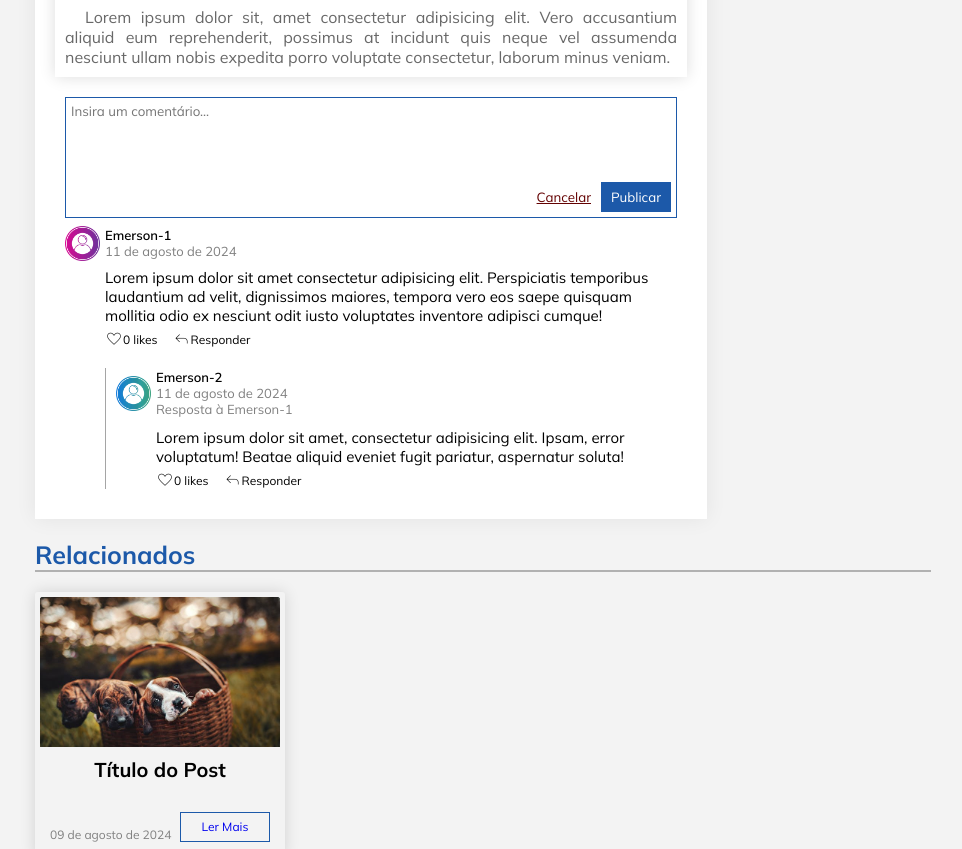
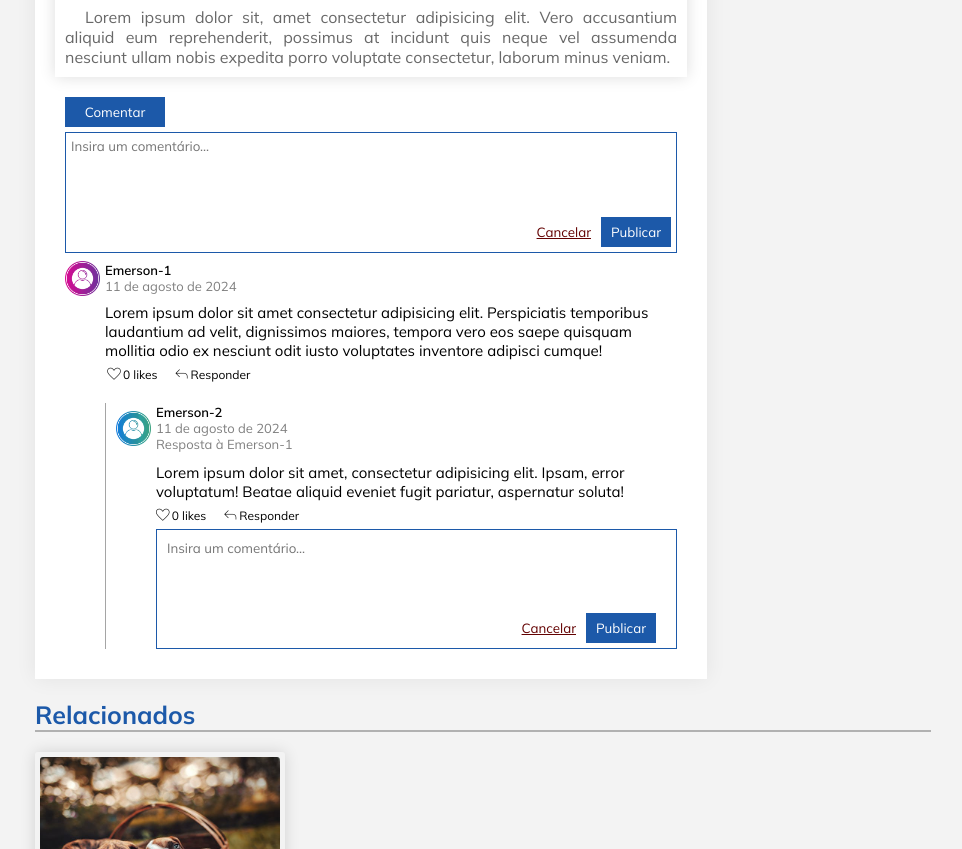
Before and after one commit to RodriguesEmerson/JavaScript-2.0, a plain HTML site: page Projetos/blog/post.html in a window 1280 px wide. Shown: the part 489-1338 px from the top of the page, without its empty margins (157-1119 px from the left). Drawn offline with nearby package versions, Linux system fonts and the light colour scheme.

Commit message:
Estrutura do blog concluída.

```diff
--- a/Projetos/blog/post.html
+++ b/Projetos/blog/post.html
@@ -66,6 +66,8 @@
 
             <!-- Caixa de Comentários -->
             <section class="coments-box flex">
+               <div class="new-coment-box">
+                  <input class="btn-new-coment-open" type="button" value="Comentar">
                   <form class="new-coment">
                      <textarea name="new-coment" id="new-coment" placeholder="Insira um comentário..."></textarea>
                      <div class="new-coment-buttons flex">
@@ -73,6 +75,7 @@
                         <button class="btn-new-coment-submit" type="submit">Publicar</button>
                      </div>
                   </form>
+               </div>
                <!-- Comentário -->
                <div class="coment">
                   <div class="coment-header flex">
@@ -95,13 +98,11 @@
                         <span class="material-symbols-outlined">reply</span>
                         <span>Responder</span>
                      </div>
-                     <div class="reply-box">
-
-                     </div>
                   </div>
 
                   <!-- Respostas ao comentário -->
                   <div class="coment-answers">
+
                      <div class="coment-answer">
                         <div class="coment-header flex">
                            <img class="coment-img" src="./images/user-icon-2.png" alt="">
@@ -111,10 +112,14 @@
                               <span class="replying-to-name">Resposta à Emerson-1</span>
                            </div>
                         </div>
+
                         <div class="coment-body">
                            <p>Lorem ipsum dolor sit amet, consectetur adipisicing elit. Ipsam, error voluptatum! Beatae aliquid eveniet fugit pariatur, aspernatur soluta!</p>
                         </div>
+
                         <div class="coment-footer flex">
+
+                           <div class="buttons-answers flex">
                               <div class="like-icon flex">
                                  <span class="material-symbols-outlined like-heart">favorite</span>
                                  <span class="like-number">0 likes</span></div>
@@ -122,7 +127,17 @@
                                  <span class="material-symbols-outlined">reply</span>
                                  <span>Responder</span>
                               </div>
-                           <div class="reply-box"></div>
+                           </div>
+
+                           <div class="reply-box">
+                              <form class="new-coment">
+                                 <textarea name="new-coment" id="new-coment-answer" class="new-coment" placeholder="Insira um comentário..."></textarea>
+                                 <div class="new-coment-buttons flex">
+                                    <button class="btn-new-coment-cancel" type="button">Cancelar</button>
+                                    <button class="btn-new-coment-submit" type="submit">Publicar</button>
+                                 </div>
+                              </form>
+                           </div>
                         </div>
                      </div>
 
--- a/Projetos/blog/style/post/_comentarios.scss
+++ b/Projetos/blog/style/post/_comentarios.scss
@@ -1,5 +1,6 @@
 
 $cor-padrao: rgb(28, 89, 169);
+$btn-coment: rgb(161, 73, 0);
 $background-gradient: linear-gradient(90deg, rgba(47,130,205,1) 0%, rgba(34,34,140,1) 70%, rgba(43,38,133,1) 100%);
 
 #posts{
@@ -10,13 +11,30 @@ $background-gradient: linear-gradient(90deg, rgba(47,130,205,1) 0%, rgba(34,34,1
    padding: 10px;
    flex-direction: column;
 
+   .new-coment-box{
+      width: 100%;
+      .btn-new-coment-open{
+         height: 30px;
+         width: 100px;
+         color: white;
+         background: $cor-padrao;
+         border: none;
+         cursor: pointer;
+         margin-bottom: 5px;
+         transition: 0.4s;
+
+            &:hover{
+               background-color: darken($cor-padrao, 9)
+            }
+      }
+   }
    .new-coment{
       width: 100%;
       min-height: 90px;
       border: 1px solid $cor-padrao;
       padding: 5px;
 
-      #new-coment{
+      #new-coment, #new-coment-answer{
          border: none;
          width: 100%;
          min-height: 70px;
@@ -121,5 +139,18 @@ $background-gradient: linear-gradient(90deg, rgba(47,130,205,1) 0%, rgba(34,34,1
          color: gray;
       }
    }
+   .coment-footer{
+      width: calc(100% - 40px);
+      flex-direction: column;
+
+      .buttons-answers{
+         margin-bottom: 5px;
+         width: 98%;
+      }
+
+      .reply-box{
+         width: 100%
+      }
+   }
 
 }
--- a/Projetos/blog/style/post/main.scss
+++ b/Projetos/blog/style/post/main.scss
@@ -1,5 +1,9 @@
 @import "./post-view";
 @import "./comentarios";
 
+.hidden{
+    display: none;
+}
+
 
 // sass --watch Projetos/blog/style/post/main.scss:Projetos/blog/style/post/main.css
```
Also changed, not shown: Projetos/blog/style/post/main.css, 1 other file. Lines whose indentation alone changed are shown as unchanged.
